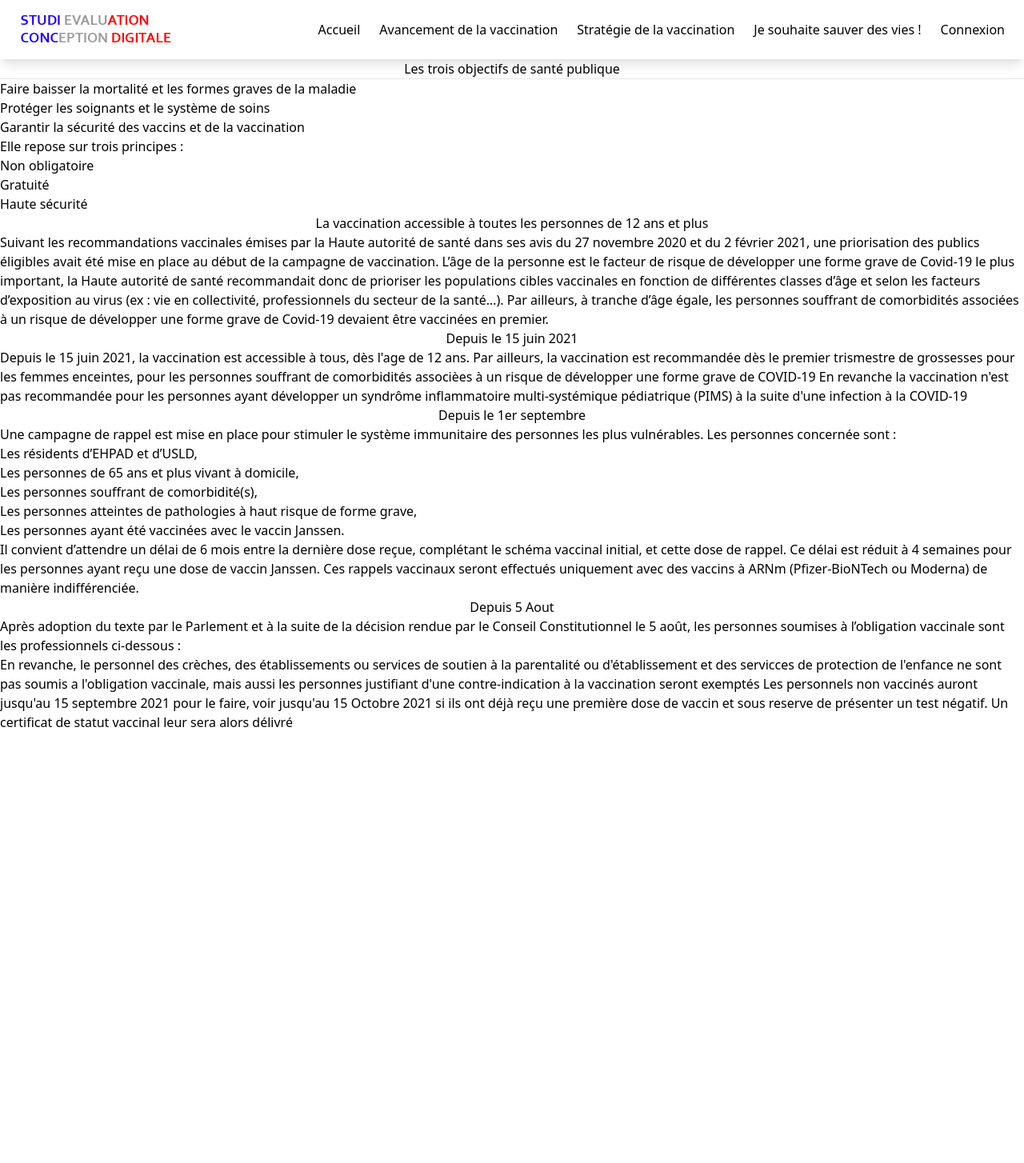
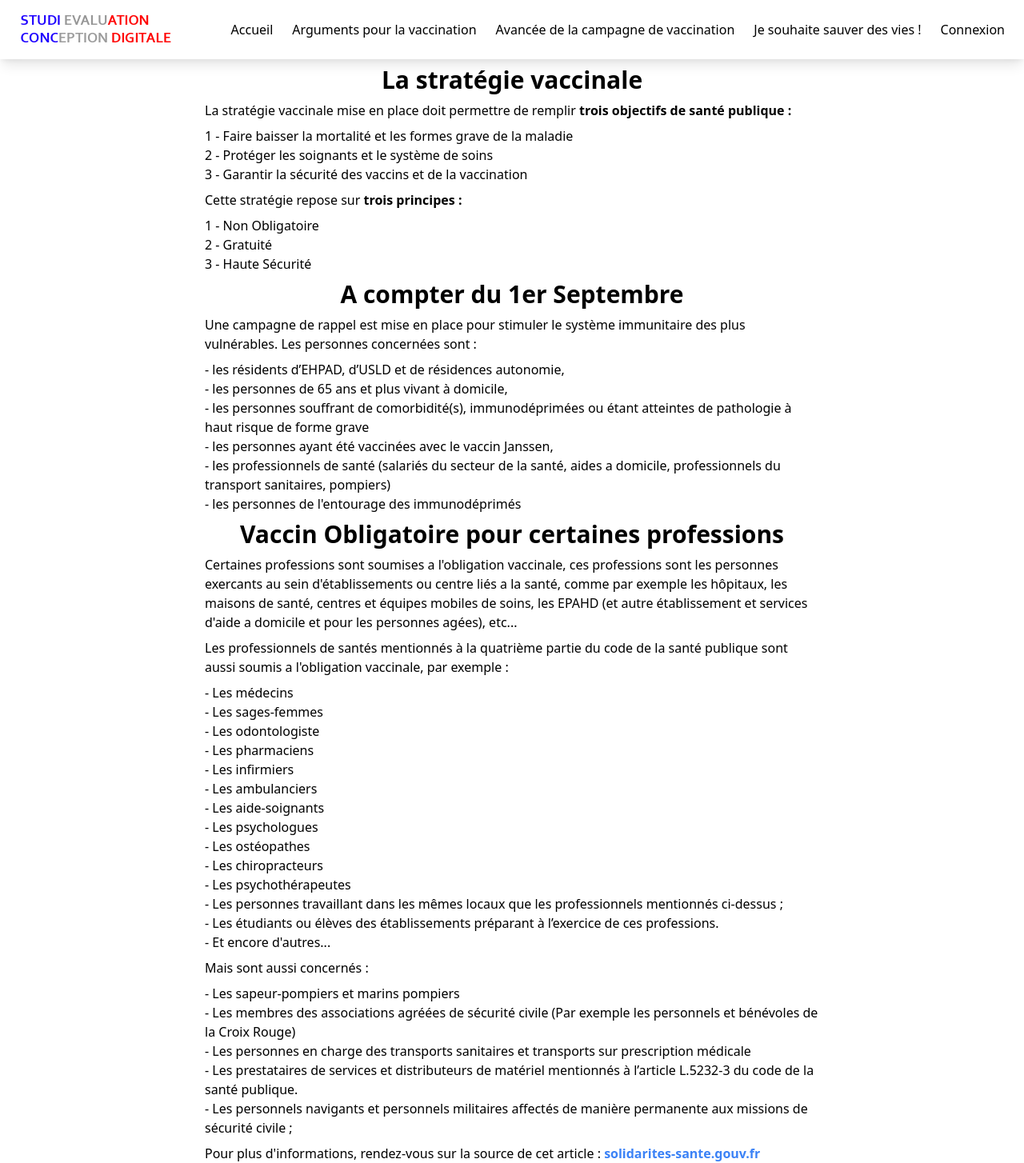
Before and after one commit to Deltouille/symfonyConceptionDigitale, a Symfony app: template templates/default/avance.html.twig in a window 1280 px wide. Shown: the whole page at 80% size. Before the commit the page ends 909 px from the top, so only its background shows below. Run offline with Twig, Linux system fonts and the light colour scheme; the template is opened without the code that fills it, so the values that code supplies are empty; some libraries are stand-ins or nearby versions.

Commit message:
commit final

```diff
--- a/src/Controller/AdministrationController.php
+++ b/src/Controller/AdministrationController.php
@@ -103,7 +103,6 @@ class AdministrationController extends AbstractController
                     $originalFilename = pathinfo($imageCouverture->getClientOriginalName(), PATHINFO_FILENAME);
                     $safeFilename = $slugger->slug($originalFilename);
                     $newFilename = $safeFilename.'-'.uniqid().'.'.$imageCouverture->guessExtension();
-
                     try{
                         $imageCouverture->move(
                             $this->getParameter('image_upload'),
--- a/templates/base.html.twig
+++ b/templates/base.html.twig
@@ -30,10 +30,10 @@
           <span>Accueil</span>
         </a>
         <a href="{{ path('facts-vaccination') }}" class="lg:inline-flex lg:w-auto px-3 py-2 rounded text-black hover:bg-gray-200">
-          <span>Avancement de la vaccination</span>
+          <span>Arguments pour la vaccination</span>
         </a>
         <a href="{{ path('avance-vaccination') }}" class="lg:inline-flex lg:w-auto px-3 py-2 rounded text-black hover:bg-gray-200">
-          <span>Stratégie de la vaccination</span>
+          <span>Avancée de la campagne de vaccination</span>
         </a>
         <a href="{{ path('infoUtilisateur') }}" class="lg:inline-flex lg:w-auto px-3 py-2 rounded text-black hover:bg-gray-200">
           <span>Je souhaite sauver des vies !</span>
--- a/templates/default/avance.html.twig
+++ b/templates/default/avance.html.twig
@@ -1,84 +1,61 @@
 {% extends 'base.html.twig' %}
 
-{% block title %}Hello AdministrationController!{% endblock %}
+{% block title %}Avancée de la vaccination{% endblock %}
 
 {% block body %}
-<div class="container">
-    <div class="col-12">
-<h1 align="center">Les trois objectifs de santé publique</h1>
-<hr>
-
-<ul>
-    <li>Faire baisser la mortalité et les formes graves de la maladie</li>
-    <li>Protéger les soignants et le système de soins</li>
-    <li>Garantir la sécurité des vaccins et de la vaccination</li>
-</ul>
-<p>Elle repose sur trois principes : </p>
-<ul>
-    <li>Non obligatoire</li>
-    <li>Gratuité</li>
-    <li>Haute sécurité</li>
-</ul>
-<h1 align="center">La vaccination accessible à toutes les personnes de 12 ans et plus</h1>
-<p>Suivant les recommandations vaccinales émises par la Haute autorité de santé dans ses avis du <a href="https://www.has-sante.fr/jcms/p_3221338/fr/strategie-de-vaccination-contre-le-sars-cov-2-recommandations-preliminaires-sur-la-strategie-de-priorisation-des-populations-a-vacciner#ancreDocAss">27 novembre 2020</a> et du <a href="https://www.has-sante.fr/jcms/p_3235868/fr/strategie-de-vaccination-contre-la-covid-19-place-du-covid-19-vaccine-astrazeneca-dans-la-strategie">2 février 2021</a>, une priorisation des publics éligibles avait été mise en place au début de la campagne de vaccination.
-L’âge de la personne est le facteur de risque de développer une forme grave de Covid-19 le plus important, la Haute autorité de santé recommandait donc de prioriser les populations cibles vaccinales en fonction de différentes classes d’âge et selon les facteurs d’exposition au virus (ex : vie en collectivité, professionnels du secteur de la santé…).
-Par ailleurs, à tranche d’âge égale, les personnes souffrant de comorbidités associées à un risque de développer une forme grave de Covid-19 devaient être vaccinées en premier.</p>
-
-<h1 align="center">Depuis le 15 juin 2021</h1>
-<p>Depuis le 15 juin 2021, la vaccination est accessible à tous, dès l'age de 12 ans.
-Par ailleurs, la vaccination est recommandée dès le premier trismestre de grossesses pour les femmes enceintes, pour les personnes <a href="https://solidarites-sante.gouv.fr/grands-dossiers/vaccin-covid-19/publics-prioritaires-vaccin-covid-19#comorbidites">souffrant de comorbidités associèes à un risque de développer une forme grave de COVID-19</a>
-En revanche la vaccination <a href="https://solidarites-sante.gouv.fr/IMG/pdf/avis_du_cosv_11_juin_2021_-_vaccination_des_enfants_ayant_fait_un_pims.pdf">n'est pas recommandée pour les personnes ayant développer un syndrôme inflammatoire multi-systémique pédiatrique (PIMS) à la suite d'une infection à la COVID-19</a> </p>
-
-<h1 align="center">Depuis le 1er septembre</h1>
-<p>Une campagne de rappel est mise en place pour stimuler le système immunitaire des personnes les plus vulnérables. Les personnes concernée sont :</p>
-<ul>
-    <li>Les résidents d’EHPAD et d’USLD,</li>
-    <li>Les personnes de 65 ans et plus vivant à domicile,</li>
-    <li>Les personnes souffrant de comorbidité(s),</li>
-    <li>Les personnes atteintes de <a href="https://solidarites-sante.gouv.fr/grands-dossiers/vaccin-covid-19/publics-prioritaires-vaccin-covid-19#comorbidites"> pathologies à haut risque de forme grave,</a></li>
-    <li>Les personnes ayant été vaccinées avec le vaccin Janssen.</li>
-</ul>
-<p>Il convient d’attendre un délai de 6 mois entre la dernière dose reçue, complétant le schéma vaccinal initial, et cette dose de rappel. Ce délai est réduit à 4 semaines pour les personnes ayant reçu une dose de vaccin Janssen.
-Ces rappels vaccinaux seront effectués uniquement avec des vaccins à ARNm (Pfizer-BioNTech ou Moderna) de manière indifférenciée.</p>
-
-<h1 align="center">Depuis 5 Aout </h1>
-<p>Après adoption du texte par le Parlement et à la suite de la décision rendue par le Conseil Constitutionnel le 5 août, les personnes soumises à l’obligation vaccinale sont les professionnels ci-dessous :</p>
-<ul>
-    <li></li>
-    <li></li>
-    <li></li>
-    <li></li>
-    <li></li>
-    <li></li>
-    <li></li>
-    <li></li>
-    <li></li>
-    <li></li>
-    <li></li>
-    <li></li>
-    <li></li>
-    <li></li>
-    <li></li>
-    <li></li>
-    <li></li>
-    <li></li>
-    <li></li>
-    <li></li>
-    <li></li>
-    <li></li>
-    <li></li>
-    <li></li>
-    <li></li>
-    <li></li>
-    <li></li>
-    <li></li>
-    <li></li>
-    <li></li>
-    <li></li>
-    <li></li>
-</ul>
-<p>En revanche, le personnel des crèches, des établissements ou services de soutien à la parentalité ou d'établissement et des servicces de protection de l'enfance ne sont pas soumis a l'obligation vaccinale, mais aussi les personnes justifiant d'une contre-indication à la vaccination seront exemptés
-Les personnels non vaccinés auront jusqu'au 15 septembre 2021 pour le faire, voir jusqu'au 15 Octobre 2021 si ils ont déjà reçu une première dose de vaccin et sous reserve de présenter un test négatif. Un certificat de statut vaccinal leur sera alors délivré</p>
-</div>
+<div class="flex flex-col justify-center items-center">
+    <div class="w-4/5 lg:w-3/5">
+        <h1 class="font-extrabold text-3xl mb-2 mt-2" align="center">La stratégie vaccinale</h1>
+        <p class="mt-2">La stratégie vaccinale mise en place doit permettre de remplir <b>trois objectifs de santé publique :</b></p>
+        <ul class="mt-2">
+            <li>1 - Faire baisser la mortalité et les formes grave de la maladie</li>
+            <li>2 - Protéger les soignants et le système de soins</li>
+            <li>3 - Garantir la sécurité des vaccins et de la vaccination</li>
+        </ul>
+        <p class="mt-2">Cette stratégie repose sur <b>trois principes :</b></p>
+        <ul class="mt-2">
+            <li>1 - Non Obligatoire</li>
+            <li>2 - Gratuité</li>
+            <li>3 - Haute Sécurité</li>
+        </ul>
+    <h1 class="font-extrabold text-3xl mb-2 mt-2" align="center">A compter du 1er Septembre</h1>
+    <p class="mt-2">Une campagne de rappel est mise en place pour stimuler le système immunitaire des plus vulnérables. Les personnes concernées sont :</p>
+    <ul class="mt-2">
+        <li>- les résidents d’EHPAD, d’USLD et de résidences autonomie,</li>
+        <li>- les personnes de 65 ans et plus vivant à domicile,</li>
+        <li>- les personnes souffrant de comorbidité(s), immunodéprimées ou étant atteintes de <a href="https://solidarites-sante.gouv.fr/grands-dossiers/vaccin-covid-19/publics-prioritaires-vaccin-covid-19#comorbidites" class="text-color-blue">pathologie à haut risque de forme grave</a></li>
+        <li>- les personnes ayant été vaccinées avec le vaccin Janssen,</li>
+        <li>- les professionnels de santé (salariés du secteur de la santé, aides a domicile, professionnels du transport sanitaires, pompiers)</li>
+        <li>- les personnes de l'entourage des immunodéprimés</li>
+    </ul>
+    <h1 class="font-extrabold text-3xl mb-2 mt-2" align="center">Vaccin Obligatoire pour certaines professions</h1>
+    <p class="mt-2">Certaines professions sont soumises a l'obligation vaccinale, ces professions sont les personnes exercants au sein d'établissements ou centre liés a la santé, comme par exemple les hôpitaux, les maisons de santé, centres et équipes mobiles de soins, les EPAHD (et autre établissement et services d'aide a domicile et pour les personnes agées), etc...</p>
+    <p class="mt-2">Les professionnels de santés mentionnés à la quatrième partie du code de la santé publique sont aussi soumis a l'obligation vaccinale, par exemple :</p>
+    <ul class="mt-2">
+        <li>- Les médecins</li>
+        <li>- Les sages-femmes</li>
+        <li>- Les odontologiste</li>
+        <li>- Les pharmaciens</li>
+        <li>- Les infirmiers</li>
+        <li>- Les ambulanciers</li>
+        <li>- Les aide-soignants</li>
+        <li>- Les psychologues</li>
+        <li>- Les ostéopathes</li>
+        <li>- Les chiropracteurs</li>
+        <li>- Les psychothérapeutes</li>
+        <li>- Les personnes travaillant dans les mêmes locaux que les professionnels mentionnés ci-dessus ;</li>
+        <li>- Les étudiants ou élèves des établissements préparant à l’exercice de ces professions.</li>
+        <li>- Et encore d'autres...</li>
+    </ul>
+    <p class="mt-2">Mais sont aussi concernés : </p>
+    <ul class="mt-2">
+        <li>- Les sapeur-pompiers et marins pompiers</li>
+        <li>- Les membres des associations agréées de sécurité civile (Par exemple les personnels et bénévoles de la Croix Rouge)</li>
+        <li>- Les personnes en charge des transports sanitaires et transports sur prescription médicale</li>
+        <li>- Les prestataires de services et distributeurs de matériel mentionnés à l’article L.5232-3 du code de la santé publique.</li>
+        <li>- Les personnels navigants et personnels militaires affectés de manière permanente aux missions de sécurité civile ;</li>
+    </ul>
+    <p class="mt-2">Pour plus d'informations, rendez-vous sur la source de cet article : <a href="https://solidarites-sante.gouv.fr/grands-dossiers/vaccin-covid-19/publics-prioritaires-vaccin-covid-19" class="font-extrabold text-blue-500">solidarites-sante.gouv.fr</a></p>
+    </div>
 </div>
 {% endblock %}
```
Also changed, not shown: templates/default/strategie.html.twig (+42 -40 lines).
